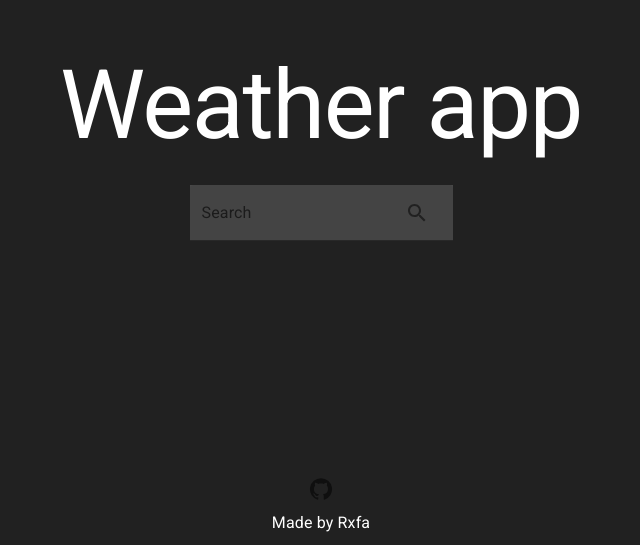
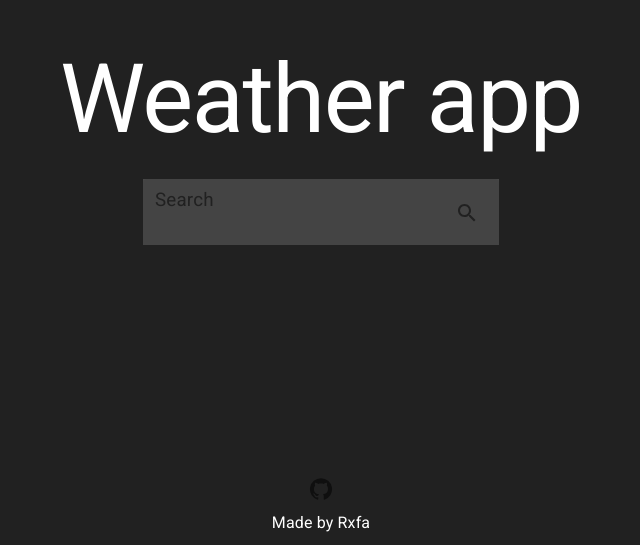
Before and after one commit to Rxfa/weather-app, a React (Create React App) app in the folder frontend/: page / in a window 1280 px wide. Shown: the part 263-808 px from the top of the page, without its empty margins (319-959 px from the left). Built offline with nearby package versions, Linux system fonts and the light colour scheme.

Commit message:
Fix search bar bug

```diff
--- a/frontend/src/components/Form.js
+++ b/frontend/src/components/Form.js
@@ -1,23 +1,24 @@
 import ThemeProvider from '@mui/material/styles/ThemeProvider';
 import theme from '../themes/theme';
+import Box from '@mui/material/Box';
+import TextField from '@mui/material/TextField';
+import InputAdornment from '@mui/material/InputAdornment';
 import IconButton from '@mui/material/IconButton';
-import TextField from '@mui/material/TextField';
 import SearchIcon from '@mui/icons-material/Search';
-import InputAdornment from '@mui/material/InputAdornment';
-
-import Box from '@mui/material/Box';
 
 
 const Form = ({formSubmit, inputChange, inputValue}) => (
   <ThemeProvider theme={theme}>
-
     <Box
       mt={3}
       bgcolor={'primary.light'}
       color={'primary.text'}
       sx={{
+        display: 'inline-flex',
+        flexDirection: 'column',
         alignItems: 'center',
         width: 'fit-content',
+        justifyContent: 'center',
       }}
     >
       <form onSubmit={formSubmit}>
@@ -27,13 +28,23 @@ const Form = ({formSubmit, inputChange, inputValue}) => (
           label="Search"
           name="query"
           variant="filled"
+          InputLabelProps={{
+            style: {
+              fontSize: 25,
+            },
+          }}
           InputProps={{
+            style: {
+              fontSize: 25,
+              height: 'fit-content',
+              width: 'fit-content',
+              fontWeight: 'lighter',
+            },
             endAdornment: (
               <InputAdornment position="end">
                 <IconButton
                   color="primary"
                   variant="outlined"
-                  size="large"
                   type="submit">
                   <SearchIcon />
                 </IconButton>
@@ -42,6 +53,7 @@ const Form = ({formSubmit, inputChange, inputValue}) => (
           }}
           value={inputValue}
           onChange={inputChange}
+          autoFocus
         />
       </form>
     </Box>
--- a/frontend/src/components/Profile.js
+++ b/frontend/src/components/Profile.js
@@ -31,12 +31,12 @@ const Profile = ({src}) => (
           'width': 'fit-content',
           'border': '25px solid inherit',
           'borderRadius': '40px',
-          'boxShadow': 10,
+          'boxShadow': 7,
         }}
         display={'flex'}
         justifyContent={'center'}
         alignItems={'center'}
-        rowSpacing={4}
+        rowSpacing={3}
         columnSpacing={0}
         margin={'25px auto'}
       >
@@ -81,7 +81,7 @@ const Profile = ({src}) => (
             <AirIcon />
           </Typography>
           <Typography variant='h4' component='h4'>
-            {`${src.today.wind_speed} km/h`}
+            {`${Math.round(src.today.wind_speed)} km/h`}
           </Typography>
         </Grid>
       </Grid>
```
